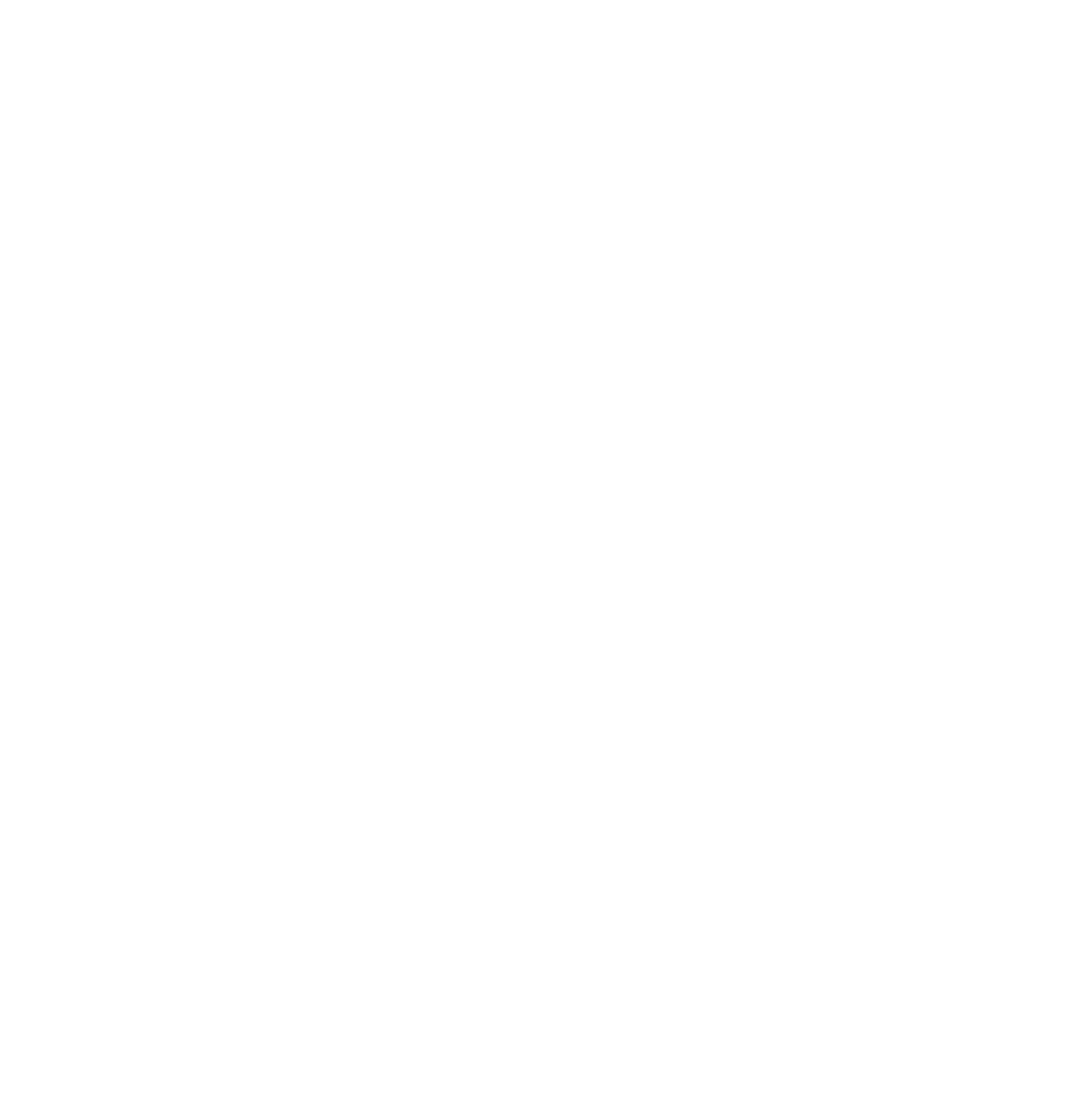
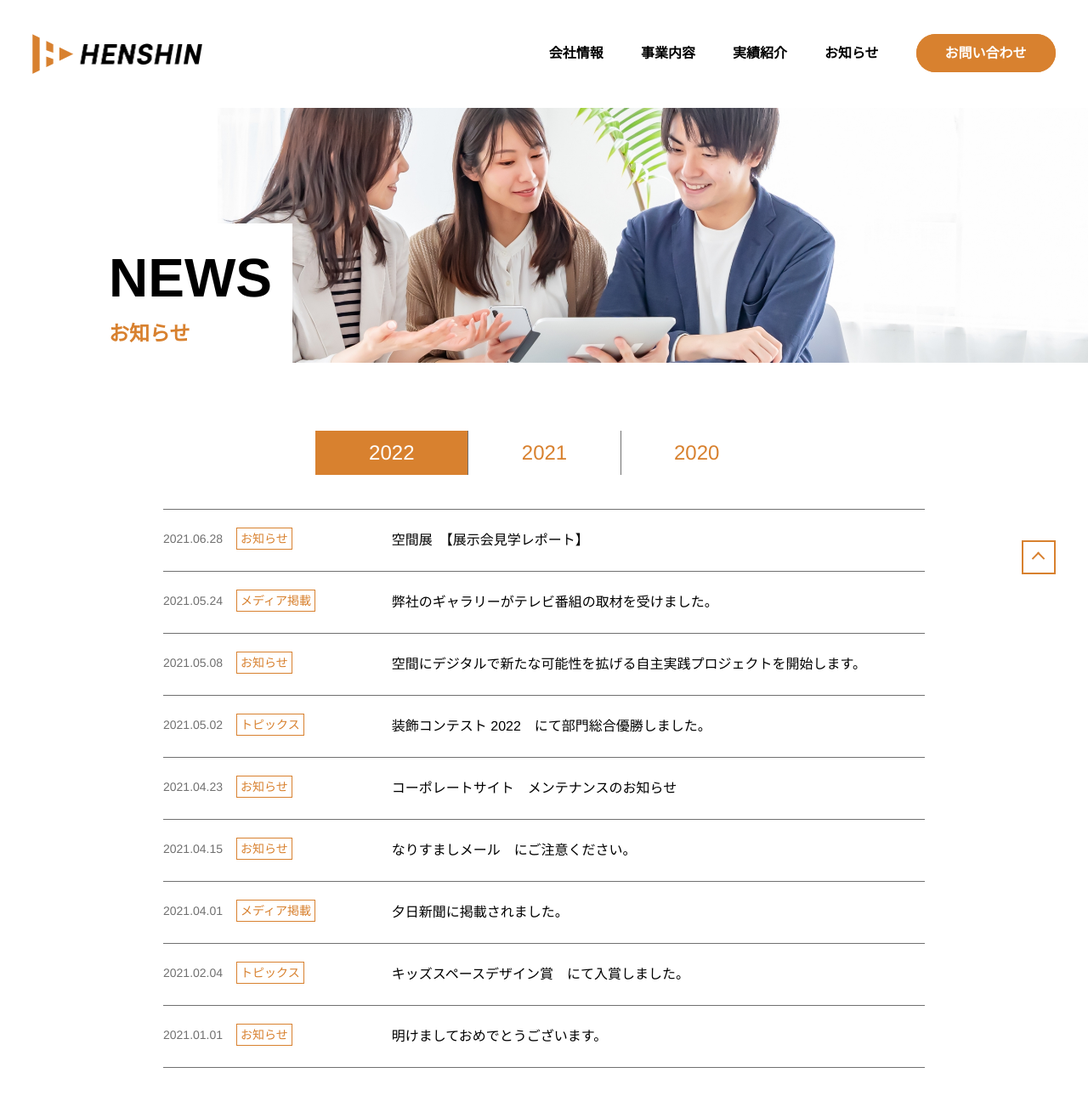
Before and after one commit to marina0040/HENSHIN-site, a plain HTML site: page news.html in a window 1280 px wide. Shown: the top 1296 px of the page at 85% size. Before the commit the page ends 800 px from the top, so only its background shows below. Drawn offline with nearby package versions, Linux system fonts and the light colour scheme.

Commit message:
newsページの作成

```diff
--- a/about.html
+++ b/about.html
@@ -174,11 +174,12 @@
         </a>
         <small>©2022 HENSHIN All rights Reserved.</small>
     </footer>
+
+    <script src="https://code.jquery.com/jquery-3.3.1.slim.min.js"
+        integrity="sha384-q8i/X+965DzO0rT7abK41JStQIAqVgRVzpbzo5smXKp4YfRvH+8abtTE1Pi6jizo"
+        crossorigin="anonymous"></script>
+    <script type="text/javascript" src="main.js"></script>
 </body>
 
-<script src="https://code.jquery.com/jquery-3.3.1.slim.min.js"
-    integrity="sha384-q8i/X+965DzO0rT7abK41JStQIAqVgRVzpbzo5smXKp4YfRvH+8abtTE1Pi6jizo"
-    crossorigin="anonymous"></script>
-<script type="text/javascript" src="main.js"></script>
 
 </html>
--- /dev/null
+++ b/css/news.css
@@ -0,0 +1,114 @@
+h1 {
+    font-size: 6.4rem;
+    font-weight: bold;
+    color: black;
+}
+
+h2 {
+    font-size: 3.2rem;
+    font-weight: bold;
+}
+
+.news {
+    margin: 0 auto 88px;
+    width: 70%;
+}
+
+/* news */
+
+.news-year-list {
+    display: flex;
+    justify-content: center;
+    margin-bottom: 40px;
+}
+
+.news-year-item {
+    font-size: 2.4rem;
+    color:#D8812F;
+    width: 20%;
+    border-left: 1px solid #707070;
+}
+
+.news-year-item:first-child {
+    border: none;
+    color:white;
+    background-color: #D8812F;
+}
+
+.news-year-item a {
+    display: block;
+    text-align: center;
+    padding: 8px 0;
+    transition: all 0.3s;
+}
+
+.news-year-item a:hover {
+    background-color: #D8812F;
+    color: white;
+    transition: all 0.3s;
+}
+
+.news-list .news-item:first-child {
+    border-top: 1px solid #707070;
+}
+.news-item a {
+    display: flex;
+    border-bottom: 1px solid #707070;
+    padding: 24px 0;
+}
+
+.news-item p:first-child {
+    width: 30%;
+    color: #707070;
+    font-size: 1.4rem;
+}
+
+.news-item p:last-child {
+    width: 70%;
+}
+
+.news-item span {
+    width: 100px;
+    border: 1px solid #D8812F;
+    color: #D8812F;
+    padding: 4px;
+    margin: 16px;
+}
+
+.news-item a:hover p:last-child{
+    color: #D8812F;
+    transition: all 0.3s;
+}
+
+@media screen and (max-width: 991px) {
+    .news-item p:first-child {
+        width: 40%;
+    }
+
+    .news-item p:last-child {
+        width: 60%;
+    }
+}
+
+@media screen and (max-width: 767px) {
+    .news {
+        width: 90%;
+    }
+
+    .news-year-item {
+        width: 30%;
+    }
+
+    .news-item a {
+        display: block;
+    }
+
+    .news-item p:first-child {
+        width: 100%;
+        margin-bottom: 16px;
+    }
+
+    .news-item p:last-child {
+        width: 100%;
+    }
+}
--- a/main.js
+++ b/main.js
@@ -3,8 +3,15 @@ $(function () {
         $(this).toggleClass('active');
         $("#h-nav").toggleClass('panelactive');
     });
-    $('.works-slick-list').slick({
-        slidesToShow: 4,
-        slidesToScroll: 2,
+    $('.show').modaal({
+        fullscreen: true,
+        hide_close: false,
+        background: '#000',
+        overlay_opacity: 0.8,
+        overlay_close: true,
+        animation_speed: 300,
+        background_scroll: false,
+        width: 400,
+        height: 300,
     });
 });
--- a/news.html
+++ b/news.html
@@ -0,0 +1,180 @@
+<!DOCTYPE html>
+<html lang="ja">
+
+<head>
+    <meta cherset="UTF-8">
+    <meta http-equiv="X-UA-Compatible" content="IE=edge">
+    <meta name="viewport" content="width=device-width, initial-scale=1.0">
+    <title>HENSHIN コーポレートサイト</title>
+    <!-- css -->
+    <link rel="stylesheet" href="css/destyle.css">
+    <link rel="stylesheet" href="css/styles.css">
+    <link rel="stylesheet" href="css/news.css">
+</head>
+
+<body>
+    <header>
+        <div class="header-contents">
+            <div class="logo">
+                <a href="./index.html">
+                    <img src="./assets/henshin-logo.png" alt="HENSHIN">
+                </a>
+            </div>
+            <nav class="header-nav">
+                <div class="pc-nav">
+                    <ul class="header-menu">
+                        <li class="menu-item"><a href="./about.html">会社情報</a></li>
+                        <li class="menu-item"><a href="./service.html">事業内容</a></li>
+                        <li class="menu-item"><a href="./works.html">実績紹介</a></li>
+                        <li class="menu-item"><a href="./news.html">お知らせ</a></li>
+                        <li class="menu-item header-contact-btn"><a href="./contact.html">お問い合わせ</a></li>
+                    </ul>
+                </div>
+                <div class="tb-sp-nav">
+                    <div class="open">
+                        <div class="openbtn1"><span></span><span></span><span></span></div>
+                    </div>
+                    <div id="h-nav">
+                        <ul class="tb-sp-h-menu">
+                            <li class="menu-item"><a href="./index.html">TOP</a></li>
+                            <li class="menu-item"><a href="./about.html">会社情報</a></li>
+                            <li class="menu-item"><a href="./service.html">事業内容</a></li>
+                            <li class="menu-item"><a href="./works.html">実績紹介</a></li>
+                            <li class="menu-item"><a href="./news.html">お知らせ</a></li>
+                            <li class="menu-item header-contact-btn"><a href="./contact.html">お問い合わせ</a></li>
+                        </ul>
+                    </div>
+                </div>
+            </nav>
+        </div>
+    </header>
+
+    <main>
+        <div class="main-title">
+            <div class="about-title">
+                <h1>NEWS</h1>
+                <p>お知らせ</p>
+            </div>
+            <div class="main-img">
+                <img src="./assets/about-title-img.jpg">
+            </div>
+        </div>
+
+        <section class="news">
+            <ul class="news-year-list">
+                <li class="news-year-item">
+                    <a href="#">2022</a>
+                </li>
+                <li class="news-year-item">
+                    <a href="#">2021</a>
+                </li>
+                <li class="news-year-item">
+                    <a href="#">2020</a>
+                </li>
+            </ul>
+            <div class="news-content">
+                <div class="news-list">
+                    <div class="news-item">
+                        <a href="#">
+                            <p>2021.06.28<span>お知らせ</span></p>
+                            <p>空間展　【展示会見学レポート】</p>
+                        </a>
+                    </div>
+                    <div class="news-item">
+                        <a href="#">
+                            <p>2021.05.24<span>メディア掲載</span></p>
+                            <p>弊社のギャラリーがテレビ番組の取材を受けました。</p>
+                        </a>
+                    </div>
+                    <div class="news-item">
+                        <a href="#">
+                            <p>2021.05.08<span>お知らせ</span></p>
+                            <p>空間にデジタルで新たな可能性を拡げる自主実践プロジェクトを開始します。</p>
+                        </a>
+                    </div>
+                    <div class="news-item">
+                        <a href="#">
+                            <p>2021.05.02<span>トピックス</span></p>
+                            <p>装飾コンテスト 2022　にて部門総合優勝しました。</p>
+                        </a>
+                    </div>
+                    <div class="news-item">
+                        <a href="#">
+                            <p>2021.04.23<span>お知らせ</span></p>
+                            <p>コーポレートサイト　メンテナンスのお知らせ</p>
+                        </a>
+                    </div>
+                    <div class="news-item">
+                        <a href="#">
+                            <p>2021.04.15<span>お知らせ</span></p>
+                            <p>なりすましメール　にご注意ください。</p>
+                        </a>
+                    </div>
+                    <div class="news-item">
+                        <a href="#">
+                            <p>2021.04.01<span>メディア掲載</span></p>
+                            <p>夕日新聞に掲載されました。</p>
+                        </a>
+                    </div>
+                    <div class="news-item">
+                        <a href="#">
+                            <p>2021.02.04<span>トピックス</span></p>
+                            <p>キッズスペースデザイン賞　にて入賞しました。</p>
+                        </a>
+                    </div>
+                    <div class="news-item">
+                        <a href="#">
+                            <p>2021.01.01<span>お知らせ</span></p>
+                            <p>明けましておめでとうございます。</p>
+                        </a>
+                    </div>
+                </div>
+        </section>
+
+        <section class="contact">
+            <div>
+                <div class="contact-text">
+                    <h4>CONTACT</h4>
+                    <p>お問合せはこちらのフォームよりお送り下さい</p>
+                </div>
+                <div class="contact-btn">
+                    <a href="./contact.html">
+                        お問い合わせ
+                    </a>
+                </div>
+                <div class="faq-btn">
+                    <a href="#">
+                        よくある質問
+                    </a>
+                </div>
+            </div>
+        </section>
+    </main>
+    <footer>
+        <div class="footer-contents">
+            <div class="logo">
+                <a href="./index.html">
+                    <img src="./assets/henshin-logo.png" alt="HENSHIN">
+                </a>
+            </div>
+            <nav class="footer-nav">
+                <ul class="footer-menu">
+                    <li class="footer-menu-item"><a href="./about.html">会社情報</a></li>
+                    <li class="footer-menu-item"><a href="./service.html">事業内容</a></li>
+                    <li class="footer-menu-item"><a href="./works.html">実績紹介</a></li>
+                    <li class="footer-menu-item"><a href="./news.html">お知らせ</a></li>
+                </ul>
+            </nav>
+        </div>
+        <a href="#" class="return-top">
+        </a>
+        <small>©2022 HENSHIN All rights Reserved.</small>
+    </footer>
+
+    <script src="https://code.jquery.com/jquery-3.3.1.slim.min.js"
+        integrity="sha384-q8i/X+965DzO0rT7abK41JStQIAqVgRVzpbzo5smXKp4YfRvH+8abtTE1Pi6jizo"
+        crossorigin="anonymous"></script>
+    <script type="text/javascript" src="main.js"></script>
+</body>
+
+</html>
```
Also changed, not shown: css/service.css (+12 -0 lines), css/top.css (+23 -5 lines), css/works.css (+8 -0 lines), index.html (+28 -7 lines), service.html (+5 -4 lines), works.html (+13 -6 lines).
